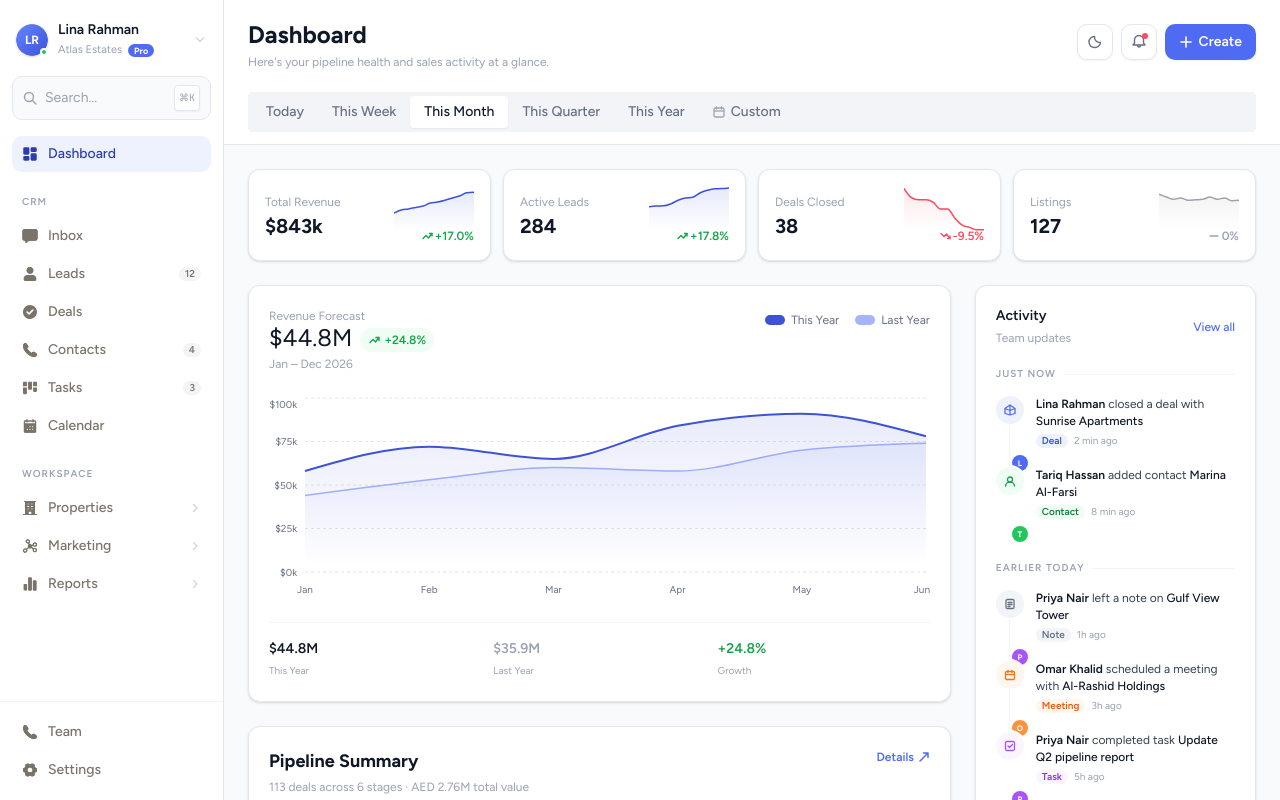
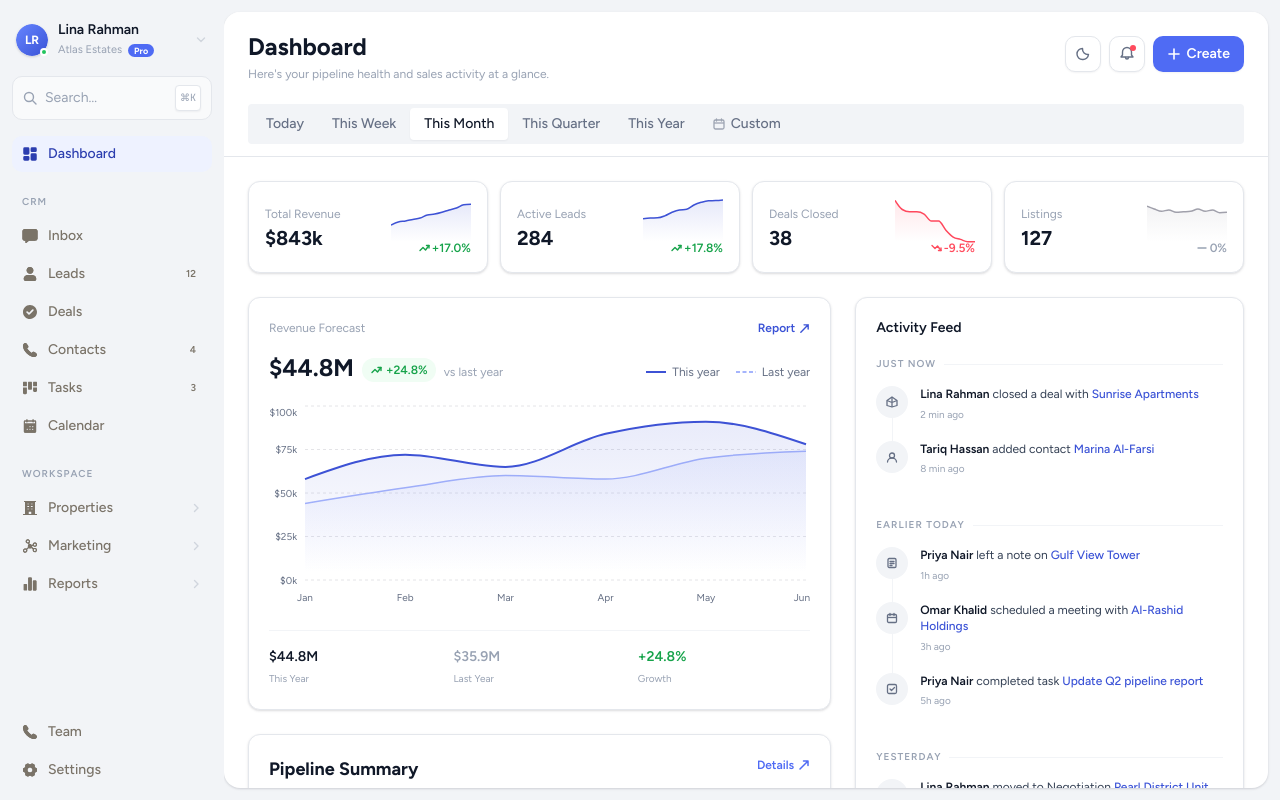
Before and after one commit to chama-marouf/propwise-assessment, a Next.js app: page /dashboard in a window 1280 px wide. Built offline with nearby package versions, Linux system fonts and the light colour scheme.

Commit message:
feat: match design, layout, components & visual polish

```diff
--- a/src/app/dashboard/page.tsx
+++ b/src/app/dashboard/page.tsx
@@ -3,11 +3,13 @@ import { DashboardShell } from "@/components/pages/dashboard";
 
 export default function DashboardPage() {
   return (
-    <div className="flex h-screen overflow-hidden bg-gray-50 font-sans dark:bg-stone-950">
+    <div className="flex h-screen overflow-hidden bg-gray-100 font-sans dark:bg-stone-950">
       <Sidebar />
       {/* On mobile the sidebar is a fixed overlay, so this div takes full width */}
-      <div className="flex flex-1 flex-col overflow-hidden min-w-0">
-        <DashboardShell />
+      <div className="flex flex-1 flex-col overflow-hidden min-w-0 p-3 pl-0">
+        <div className="flex flex-1 flex-col overflow-hidden rounded-2xl bg-white shadow-sm dark:bg-stone-900">
+          <DashboardShell />
+        </div>
       </div>
     </div>
   );
--- a/src/components/layout/sidebar.tsx
+++ b/src/components/layout/sidebar.tsx
@@ -110,8 +110,8 @@ export function Sidebar() {
       )}
 
       <aside className={[
-        "flex h-screen w-56 shrink-0 flex-col border-r border-gray-200 bg-white",
-        "dark:border-stone-800 dark:bg-stone-950",
+        "flex h-screen w-56 shrink-0 flex-col",
+        "dark:bg-stone-950",
         "fixed inset-y-0 left-0 z-30 transition-transform duration-300 ease-out",
         open ? "translate-x-0" : "-translate-x-full",
         "lg:relative lg:translate-x-0 lg:z-auto",
--- a/src/components/pages/dashboard/activity-entry.tsx
+++ b/src/components/pages/dashboard/activity-entry.tsx
@@ -36,32 +36,23 @@ export function ActivityEntry({ item, isLast }: ActivityEntryProps) {
   const cfg = typeConfig[item.type];
 
   return (
-    <li className="relative flex gap-3">
+    <li className="relative flex gap-3 pb-4">
       {!isLast && (
-        <span aria-hidden className="absolute left-3.25 top-7 w-px bg-gray-100" style={{ bottom: "-12px" }} />
+        <span aria-hidden className="absolute left-4 top-8 w-px bg-gray-100 dark:bg-stone-800" style={{ bottom: 0 }} />
       )}
 
-      <div className="relative flex shrink-0 flex-col items-center">
-        <div className={`flex h-7 w-7 items-center justify-center rounded-full ring-2 ring-white ${cfg.iconBg} ${cfg.iconColor}`}>
-          <cfg.Icon />
-        </div>
-        <div className={`absolute -bottom-1 -right-1 flex h-4 w-4 items-center justify-center rounded-full text-[8px] font-bold text-white ring-1 ring-white ${item.avatarColor}`} title={item.actor}>
-          {item.initials[0]}
-        </div>
+      {/* Neutral gray circle icon */}
+      <div className="flex h-8 w-8 shrink-0 items-center justify-center rounded-full bg-gray-100 text-gray-500 dark:bg-stone-800 dark:text-stone-400">
+        <cfg.Icon />
       </div>
 
-      <div className="flex min-w-0 flex-1 flex-col gap-0.5 pb-4">
-        <p className="text-body-sm leading-snug text-gray-700">
-          <span className="font-semibold text-gray-900">{item.actor}</span>{" "}
+      <div className="flex min-w-0 flex-1 flex-col gap-0.5">
+        <p className="text-body-sm leading-snug text-gray-700 dark:text-stone-300">
+          <span className="font-semibold text-gray-900 dark:text-stone-100">{item.actor}</span>{" "}
           {item.action}{" "}
-          <span className="font-medium text-gray-900">{item.subject}</span>
+          <span className="font-medium text-brand-600 dark:text-brand-400">{item.subject}</span>
         </p>
-        <div className="flex items-center gap-1.5">
-          <span className={`rounded-full px-1.5 py-0.5 text-caption font-semibold leading-none ${cfg.tagBg} ${cfg.tagColor}`}>
-            {cfg.tagLabel}
-          </span>
-          <span className="text-caption text-gray-400">{item.timestamp}</span>
-        </div>
+        <span className="text-caption text-gray-400 dark:text-stone-500">{item.timestamp}</span>
       </div>
     </li>
   );
--- a/src/components/pages/dashboard/activity-feed.tsx
+++ b/src/components/pages/dashboard/activity-feed.tsx
@@ -26,18 +26,7 @@ export function ActivityFeed({ items }: ActivityFeedProps) {
     <div className="flex flex-col gap-4 rounded-xl border border-gray-200 bg-white p-5 shadow-card dark:border-stone-700 dark:bg-stone-900">
 
       {/* Header */}
-      <div className="flex items-center justify-between">
-        <div className="flex flex-col gap-0.5">
-          <h2 className="text-body font-semibold text-gray-900 dark:text-stone-50">Activity</h2>
-          <p className="text-body-sm text-gray-400 dark:text-stone-500">Team updates</p>
-        </div>
-        <button
-          type="button"
-          className="text-body-sm font-medium text-brand-500 transition-colors hover:text-brand-600 dark:text-brand-400 dark:hover:text-brand-300"
-        >
-          View all
-        </button>
-      </div>
+      <h2 className="text-body font-semibold text-gray-900 dark:text-stone-50">Activity Feed</h2>
 
       {/* Timeline groups */}
       <div className="flex flex-col gap-5">
@@ -64,6 +53,19 @@ export function ActivityFeed({ items }: ActivityFeedProps) {
           </div>
         ))}
       </div>
+
+      {/* Footer link */}
+      <div className="border-t border-gray-100 pt-3 dark:border-stone-800">
+        <button
+          type="button"
+          className="flex items-center gap-1 text-body-sm font-medium text-brand-600 transition-colors hover:text-brand-700 dark:text-brand-400"
+        >
+          View full activity log
+          <svg width="11" height="11" viewBox="0 0 12 12" fill="none" aria-hidden>
+            <path d="M2 10L10 2M10 2H5.5M10 2v4.5" stroke="currentColor" strokeWidth="1.5" strokeLinecap="round" strokeLinejoin="round" />
+          </svg>
+        </button>
+      </div>
     </div>
   );
 }
--- a/src/components/pages/dashboard/dashboard-shell.tsx
+++ b/src/components/pages/dashboard/dashboard-shell.tsx
@@ -18,7 +18,7 @@ export function DashboardShell() {
     <div className="flex flex-1 flex-col overflow-y-auto min-w-0">
 
       {/* Header — sticky */}
-      <div className="sticky top-0 z-10 bg-white dark:bg-stone-950">
+      <div className="sticky top-0 z-10 rounded-t-2xl bg-white dark:bg-stone-900">
         <DashboardHeader />
       </div>
 
@@ -40,7 +40,7 @@ export function DashboardShell() {
          *  Mobile  : single column
          *  Desktop : left 3fr (revenue + pipeline) · right 1.2fr (activity + tasks)
          */}
-        <div className="grid grid-cols-1 gap-6 lg:grid-cols-[3fr_1.2fr]">
+        <div className="grid grid-cols-1 gap-6 lg:grid-cols-[3fr_2fr]">
 
           {/* Left */}
           <div className="flex flex-col gap-6">
--- a/src/components/pages/dashboard/revenue-forecast.tsx
+++ b/src/components/pages/dashboard/revenue-forecast.tsx
@@ -57,12 +57,25 @@ export function RevenueForecast({ data }: RevenueForecastProps) {
   return (
     <div className="flex flex-col gap-5 rounded-xl border border-gray-200 bg-white p-5 shadow-card dark:border-stone-700 dark:bg-stone-900">
 
-      {/* Header */}
+      {/* Header row: label + Report link */}
+      <div className="flex items-center justify-between">
+        <p className="text-body-sm text-gray-400 dark:text-stone-500">Revenue Forecast</p>
+        <button
+          type="button"
+          className="flex items-center gap-1 text-body-sm font-semibold text-brand-600 transition-colors hover:text-brand-700 dark:text-brand-400"
+        >
+          Report
+          <svg width="11" height="11" viewBox="0 0 12 12" fill="none" aria-hidden>
+            <path d="M2 10L10 2M10 2H5.5M10 2v4.5" stroke="currentColor" strokeWidth="1.5" strokeLinecap="round" strokeLinejoin="round" />
+          </svg>
+        </button>
+      </div>
+
+      {/* Value + growth + legend */}
       <div className="flex flex-wrap items-start justify-between gap-3">
         <div className="flex flex-col gap-0.5">
-          <p className="text-body-sm text-gray-400 dark:text-stone-500">Revenue Forecast</p>
           <div className="flex items-baseline gap-2">
-            <span className="text-display-2 text-gray-900 dark:text-stone-50">
+            <span className="text-display-2 font-bold text-gray-900 dark:text-stone-50">
               ${(TOTAL_THIS / 10).toFixed(1)}M
             </span>
             <span className="flex items-center gap-1 rounded-full bg-green-50 px-2 py-0.5 text-body-sm font-semibold text-green-600 dark:bg-green-950 dark:text-green-400">
@@ -72,17 +85,19 @@ export function RevenueForecast({ data }: RevenueForecastProps) {
               </svg>
               +{GROWTH_PCT}%
             </span>
+            <span className="text-body-sm text-gray-400 dark:text-stone-500">vs last year</span>
           </div>
-          <p className="text-body-sm text-gray-400 dark:text-stone-500">Jan – Dec 2026</p>
         </div>
         <div className="flex items-center gap-4 pt-1 text-body-sm text-gray-500 dark:text-stone-400">
           <span className="flex items-center gap-1.5">
-            <span className="h-2.5 w-5 rounded-full" style={{ background: C_THIS }} />
-            This Year
+            <span className="inline-block h-0.5 w-5" style={{ background: C_THIS }} />
+            This year
           </span>
           <span className="flex items-center gap-1.5">
-            <span className="h-2.5 w-5 rounded-full" style={{ background: C_LAST }} />
-            Last Year
+            <svg width="20" height="4" viewBox="0 0 20 4" aria-hidden>
+              <line x1="0" y1="2" x2="20" y2="2" stroke={C_LAST} strokeWidth="2" strokeDasharray="4 2.5" />
+            </svg>
+            Last year
           </span>
         </div>
       </div>
--- a/src/components/pages/dashboard/tasks-panel.tsx
+++ b/src/components/pages/dashboard/tasks-panel.tsx
@@ -36,7 +36,7 @@ export function TasksPanel({ initialTasks }: TasksPanelProps) {
       {/* Header */}
       <div className="flex items-start justify-between px-5 pb-3 pt-5">
         <div className="flex flex-col gap-0.5">
-          <h2 className="text-body font-semibold text-gray-900 dark:text-stone-50">Tasks</h2>
+          <h2 className="text-body font-semibold text-gray-900 dark:text-stone-50">Tasks &amp; Reminders</h2>
           <p className="text-body-sm text-gray-400 dark:text-stone-500">
             {total - done} remaining
             {overdue > 0 && (
@@ -48,24 +48,20 @@ export function TasksPanel({ initialTasks }: TasksPanelProps) {
         </div>
         <button
           type="button"
-          className="flex items-center gap-1 rounded-lg border border-gray-200 bg-white px-2.5 py-1.5 text-body-sm font-medium text-gray-600 shadow-xs transition-colors hover:bg-gray-50 dark:border-stone-700 dark:bg-stone-800 dark:text-stone-300 dark:hover:bg-stone-700"
+          className="flex items-center gap-1 text-body-sm font-medium text-brand-600 transition-colors hover:text-brand-700 dark:text-brand-400"
         >
-          <IconPlus /> Add
+          <IconPlus /> Quick add
         </button>
       </div>
 
       {/* Progress bar */}
       <div className="px-5 pb-3">
-        <div className="mb-1.5 flex items-center justify-between text-caption text-gray-400 dark:text-stone-500">
-          <span>{done}/{total} completed</span>
-          <span className={pct === 100 ? "font-semibold text-green-600" : ""}>{pct}%</span>
+        <div className="mb-1.5 flex items-center justify-between text-caption">
+          <span className="text-gray-400 dark:text-stone-500">{done}/{total} done</span>
         </div>
         <div className="h-1.5 w-full overflow-hidden rounded-full bg-gray-100 dark:bg-stone-800">
           <div
-            className={[
-              "h-full rounded-full transition-all duration-500",
-              pct === 100 ? "bg-green-500" : "bg-brand-500",
-            ].join(" ")}
+            className="h-full rounded-full bg-green-500 transition-all duration-500"
             style={{ width: `${pct}%` }}
           />
         </div>
```
Also changed, not shown: src/components/pages/dashboard/task-item.tsx (+11 -9 lines).
